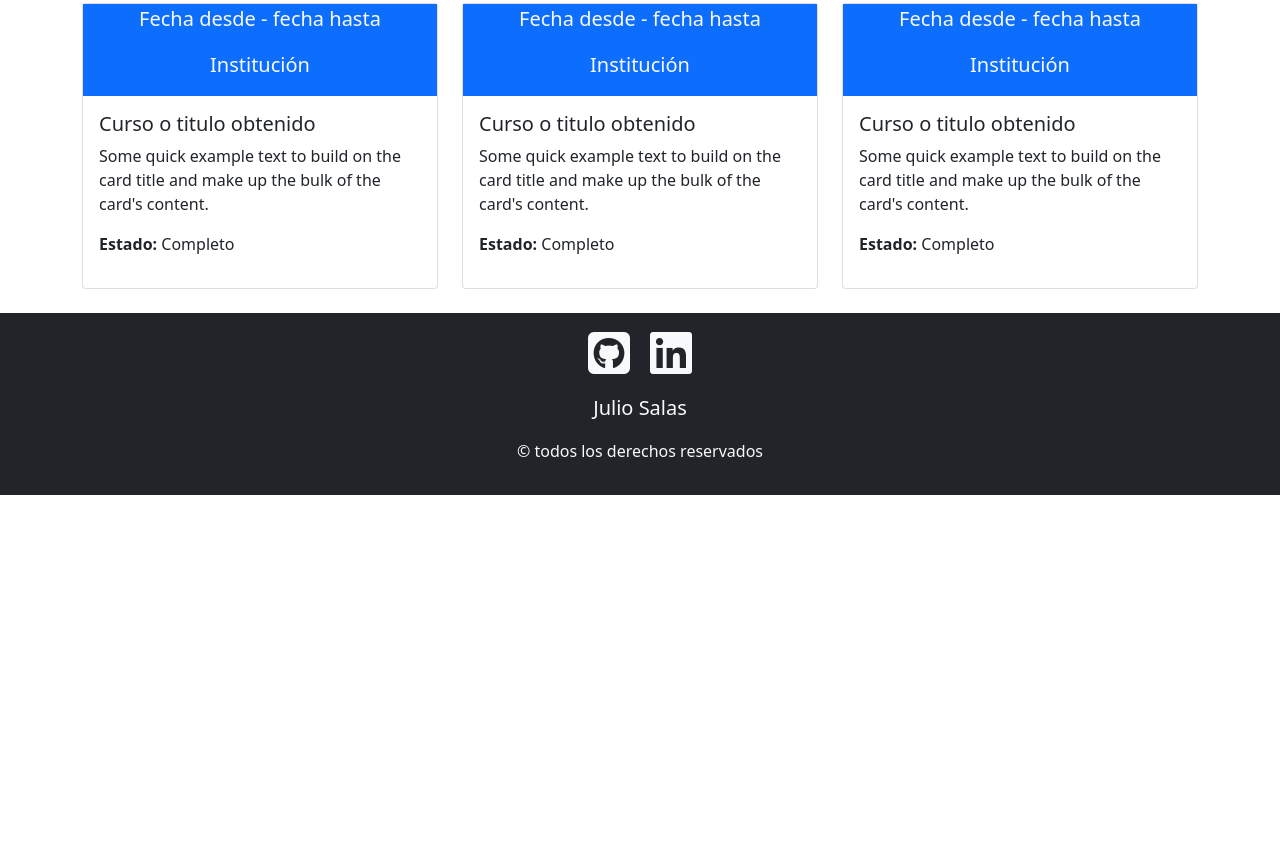
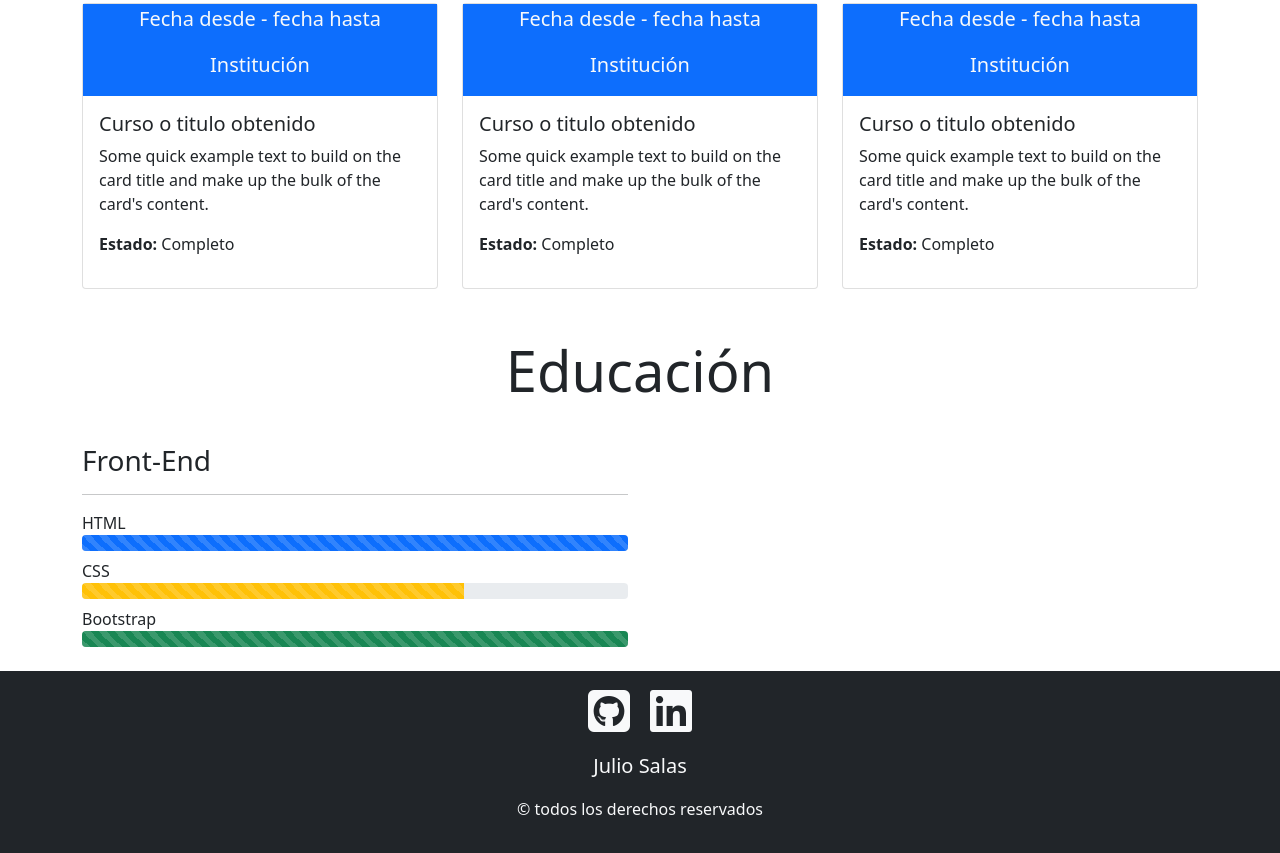
Before and after one commit to juliosalas89/juliosalas89.github.io, a plain HTML site: page index.html in a window 1280 px wide. Shown: the part 2211-3064 px from the top of the page. Before the commit the page ends 2706 px from the top, so only its background shows below. Drawn offline with nearby package versions, Linux system fonts and the light colour scheme.

Commit message:
se terminó la parte de eduación

```diff
--- a/index.html
+++ b/index.html
@@ -216,6 +216,27 @@
         </div>
       </div>
     </article>
+    <article>
+      <h2 class="display-4 text-center my-4" id="educacion">Educación</h2>
+      <div class="row">
+        <div class="my-3 col-sm-12 col-md-6">
+          <h3>Front-End</h3>
+          <hr>
+          <p class="mb-0">HTML</p>
+          <div class="mb-2 progress">
+            <div class="progress-bar progress-bar-striped" role="progressbar" style="width: 100%" aria-valuenow="10" aria-valuemin="0" aria-valuemax="100"></div>
+          </div>
+          <p class="mb-0">CSS</p>
+          <div class="mb-2 progress">
+            <div class="progress-bar progress-bar-striped bg-warning" role="progressbar" style="width: 70%" aria-valuenow="10" aria-valuemin="0" aria-valuemax="100"></div>
+          </div>
+          <p class="mb-0">Bootstrap</p>
+          <div class="mb-2 progress">
+            <div class="progress-bar progress-bar-striped bg-success" role="progressbar" style="width: 100%" aria-valuenow="10" aria-valuemin="0" aria-valuemax="100"></div>
+          </div>
+        </div>
+      </div>
+    </article>
   </section>
   <footer class="py-3 bg-dark text-light">
     <div class="text-center container">
```
